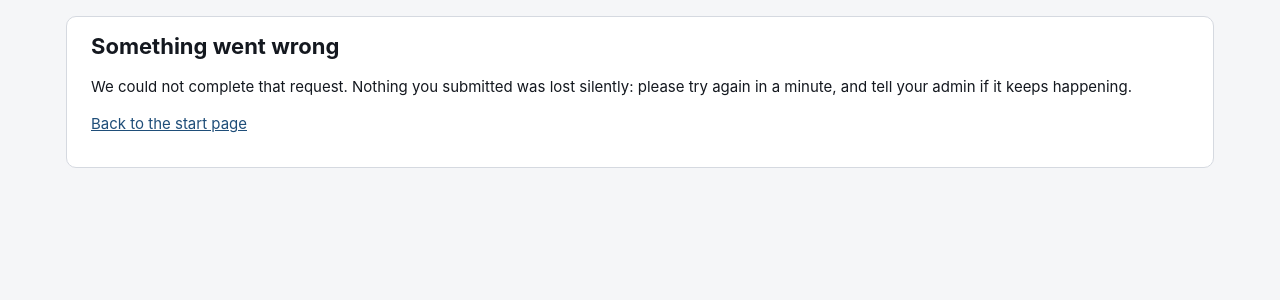
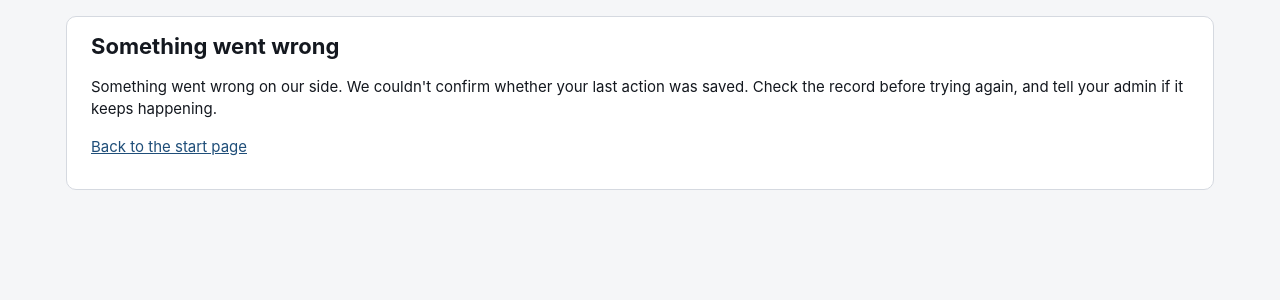
Before and after one commit to yds233013/humanoid-ops-platform, a Django app: template backend/templates/500.html in a window 1280 px wide. Shown: the part 52-352 px from the top of the page. Run offline with Django 5.2, Linux system fonts and the light colour scheme; the template is opened without the code that fills it, so the values that code supplies are empty; parts of the project's set-up code (start-up, migrations or seed data) failed here and were passed over.

Commit message:
01A follow-up B (EM): 500 page no longer claims nothing was lost; tells the user to check the record before retrying
Co-Authored-By: Claude Opus 5.5 <noreply@anthropic.com>

```diff
--- a/backend/templates/500.html
+++ b/backend/templates/500.html
@@ -3,7 +3,7 @@
 {% block content %}
 <div class="card">
 <h1>Something went wrong</h1>
-<p>We could not complete that request. Nothing you submitted was lost silently: please try again in a minute, and tell your admin if it keeps happening.</p>
+<p>Something went wrong on our side. We couldn't confirm whether your last action was saved. Check the record before trying again, and tell your admin if it keeps happening.</p>
 <p><a href="/">Back to the start page</a></p>
 </div>
 {% endblock %}
```
